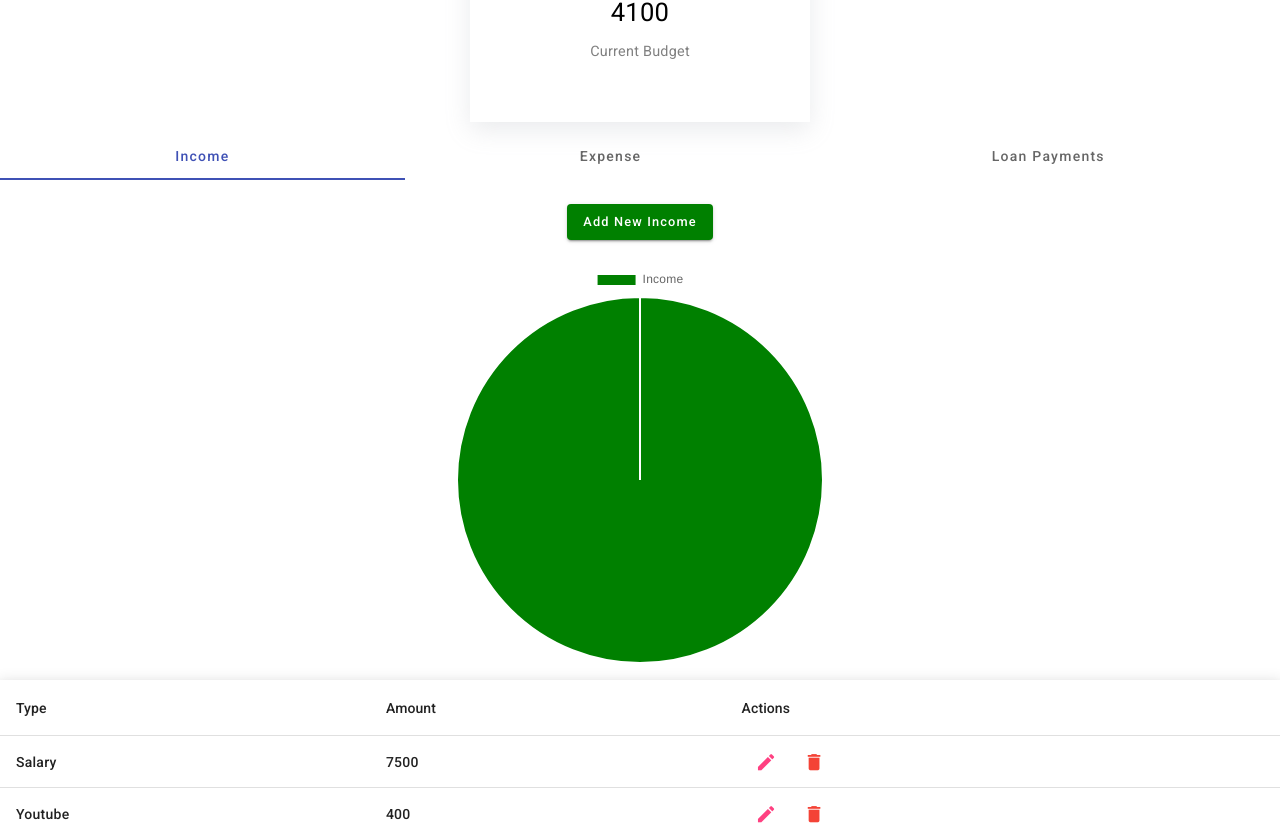
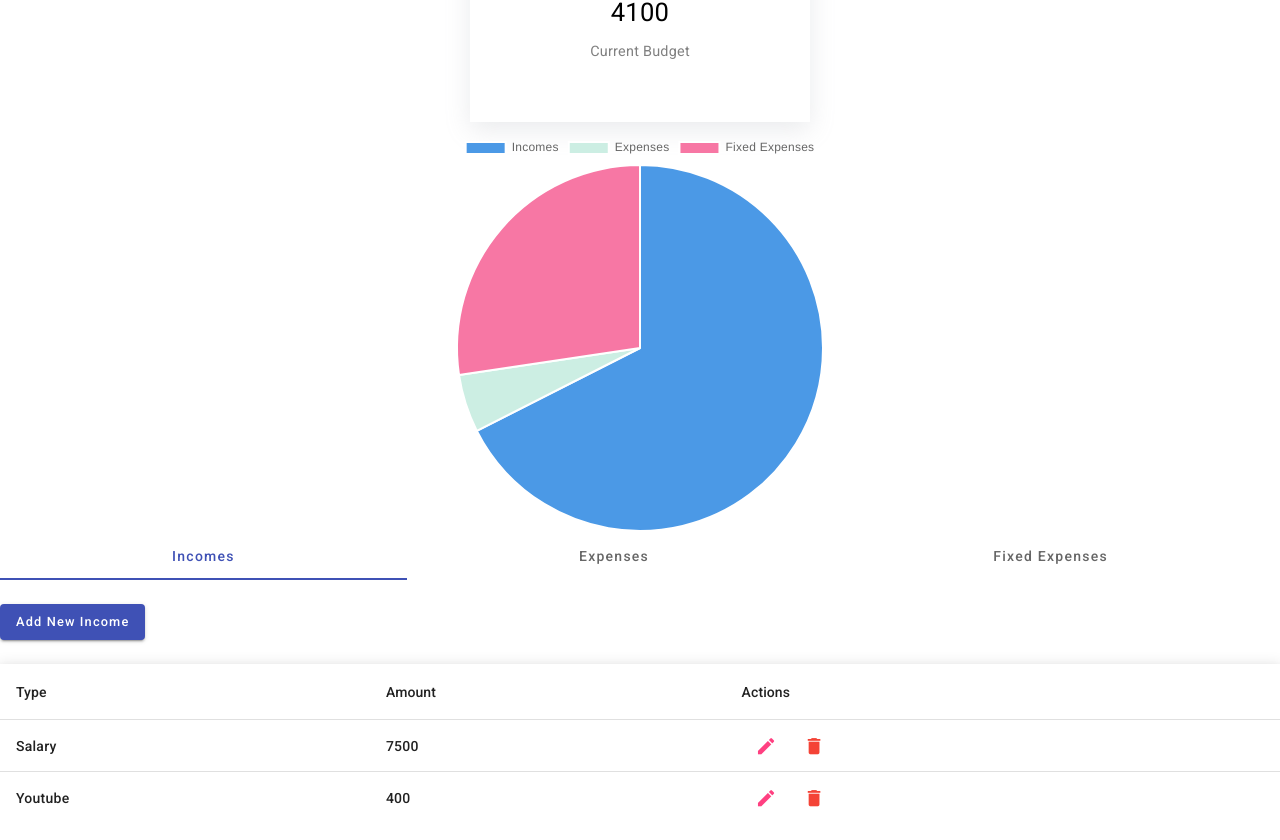
Before and after one commit to AtalaySezen/budget-app, an Angular app in the folder budget-app/: page /home in a window 1280 px wide. Shown: the part 348-1188 px from the top of the page. Built offline with nearby package versions, Linux system fonts and the light colour scheme; data requests are answered from the project's data file.

Commit message:
changes : kullanıcı arayüzünde tasarımsal değişiklikler yapıldı.

```diff
--- a/budget-app/db.json
+++ b/budget-app/db.json
@@ -3,8 +3,7 @@
     {
       "id": 1,
       "chartId": "chart1",
-      "labels": "Income",
-      "colors": "green",
+      "colors": ["green","red"],
       "incomes": [
         {
           "type": "salary",
@@ -14,25 +13,13 @@
           "type": "youtube",
           "amount": 400
         }
-      ]
-    },
-    {
-      "id": 2,
-      "chartId": "chart2",
-      "labels": "Expense",
-      "colors": "red",
+      ],
       "expenses": [
         {
           "type": "transportation",
           "amount": 600
         }
-      ]
-    },
-    {
-      "id": 3,
-      "chartId": "chart3",
-      "labels": "Loan Payments",
-      "colors": "yellow",
+      ],
       "fixedExpenses": [
         {
           "type": "rent",
--- a/budget-app/src/app/components/chart/chart.component.ts
+++ b/budget-app/src/app/components/chart/chart.component.ts
@@ -32,11 +32,11 @@ export class ChartComponent {
       type: 'pie',
       data: {
         labels: [
-          this.labels
+          "Incomes", "Expenses", "Fixed Expenses"
         ],
         datasets: [{
           data: this.amount,
-          backgroundColor: this.colors,
+          backgroundColor: ["#4B99E6", "#CCEEE3", "#F777A4"],
           hoverOffset: 1
         }]
       }
--- a/budget-app/src/app/pages/home/home-dialog/home-dialog.component.ts
+++ b/budget-app/src/app/pages/home/home-dialog/home-dialog.component.ts
@@ -17,6 +17,7 @@ export class HomeDialogComponent {
     public dialogRef: MatDialogRef<HomeDialogComponent>,
     @Inject(MAT_DIALOG_DATA) public data: any) {
     this.dataId = data.id;
+    console.log(this.data.title);
     if (this.data.title == 'New Incomes') {
       this.amountForm = new FormGroup({
         amountName: new FormControl('', [Validators.required]),
@@ -49,6 +50,7 @@ export class HomeDialogComponent {
 
       this.dataService.PutAmountData(this.dataId, wholeData).subscribe(response => {
         console.log('Ok', response);
+        this.dialogRef.close({ event: 'close' });
       }, error => {
         console.error('Hata', error);
       });
--- a/budget-app/src/app/pages/home/home.component.html
+++ b/budget-app/src/app/pages/home/home.component.html
@@ -11,27 +11,41 @@
             [infoText]="'Current Budget'"></app-data-cards>
     </div>
 
-    <div class="tabs-bg">
-        <mat-tab-group>
-            <mat-tab *ngFor="let item of chartsArray">
-                <div class="btn-add">
-                    <button (click)="openDialog('New ' + item.labels, 1)" class="btn" mat-raised-button
-                        [style]="(item.labels == 'Income') ? 'background-color: green; color:white;' : ((item.labels== 'Expense') ? 'background-color: red; color:white;'
-                        : ((item.labels == 'Loan Payments') ? 'background-color: yellow; color:black;': (item.labels == 3) ? 'background-color: #dc3545;' : ''))">
-                        Add New {{ item.labels }}
-                    </button>
-                </div>
+    <div class="w-100" *ngFor="let item of chartsArray">
+
         <ng-template mat-tab-label>{{item.labels}}</ng-template>
         <div>
             <app-chart [chartData]="[item]"></app-chart>
         </div>
+    </div>
 
-                <div class="tab-table">
-                    <app-table [id]="item.id" [dataSource]="item.incomes||item.expenses||item.fixedExpenses"></app-table>
+    <mat-tab-group class="w-100" *ngFor="let item of chartsArray">
+        <mat-tab label="Incomes">
+            <div class="btn-flex">
+                <button color="primary" (click)="openDialog('New Income', 1)" class="btn" mat-raised-button>
+                    Add New Income
+                </button>
             </div>
+            <app-table [id]="item.id" [dataSource]="item.incomes"></app-table>
+        </mat-tab>
+        <mat-tab label="Expenses">
+            <div class="btn-flex">
+                <button color="warn" (click)="openDialog('New Income', 1)" class="btn" mat-raised-button>
+                    Add New Expense
+                </button>
+            </div>
+            <app-table [id]="item.id" [dataSource]="item.expenses"></app-table>
+        </mat-tab>
+        <mat-tab label="Fixed Expenses">
+            <div class="btn-flex">
+                <button color="accent" (click)="openDialog('New Income', 1)" class="btn" mat-raised-button>
+                    Add New Fixed Expense
+                </button>
+            </div>
+            <app-table [id]="item.id" [dataSource]="item.fixedExpenses"></app-table>
         </mat-tab>
     </mat-tab-group>
-    </div>
+
 
 
 
--- a/budget-app/src/app/pages/home/home.component.scss
+++ b/budget-app/src/app/pages/home/home.component.scss
@@ -7,12 +7,12 @@
     width: 100%;
 }
 
-.btn-add {
+.btn-flex {
     padding: 1.5rem 0;
     width: 100%;
     display: flex;
     align-items: center;
-    justify-content: center;
+    justify-content: flex-start;
     .btn {
         font-size: 0.8rem;
     }
@@ -20,6 +20,9 @@
 .tab-table {
     margin-top: 1rem;
 }
-.tabs-bg {
+.w-100 {
     width: 100%;
 }
+mat-tab {
+    width: 100%;
+}
--- a/budget-app/src/app/pages/home/home.component.ts
+++ b/budget-app/src/app/pages/home/home.component.ts
@@ -14,7 +14,7 @@ export class HomeComponent {
   currentDate = new Date();
   numberExpenses: any = 0;
   currentBudget: number;
-  totalIncome:number;
+  totalIncome: number;
 
   constructor(private dataService: DataService, private dialog: MatDialog) {
     this.getAmountData();
@@ -23,15 +23,15 @@ export class HomeComponent {
   getAmountData() {
     this.dataService.GetAmountData().subscribe(data => {
       this.chartsArray = data;
-      this.numberExpenses = data[1].expenses.length;
+      this.numberExpenses = data[0].expenses.length;
       this.calculateCurrenntBudget(data);
     })
   }
 
   calculateCurrenntBudget(data: any[]) {
     this.totalIncome = data[0].incomes.reduce((total: any, income: any) => total + income.amount, 0);
-    const totalExpense = data[1].expenses.reduce((total: any, expense: any) => total + expense.amount, 0);
-    const totalFixedExpense = data[2].fixedExpenses.reduce((total: any, fixedExpense: any) => total + fixedExpense.amount, 0);
+    const totalExpense = data[0].expenses.reduce((total: any, expense: any) => total + expense.amount, 0);
+    const totalFixedExpense = data[0].fixedExpenses.reduce((total: any, fixedExpense: any) => total + fixedExpense.amount, 0);
     this.currentBudget = this.totalIncome - (totalExpense + totalFixedExpense);
   }
 
@@ -47,8 +47,8 @@ export class HomeComponent {
     });
 
     dialogRef.afterClosed().subscribe(result => {
-      if (result && result.event == 'success') {
-        console.log("ok");
+      if (result && result.event == 'close') {
+        this.getAmountData();
       }
     });
   }
```
Lines whose indentation alone changed are shown as unchanged.
